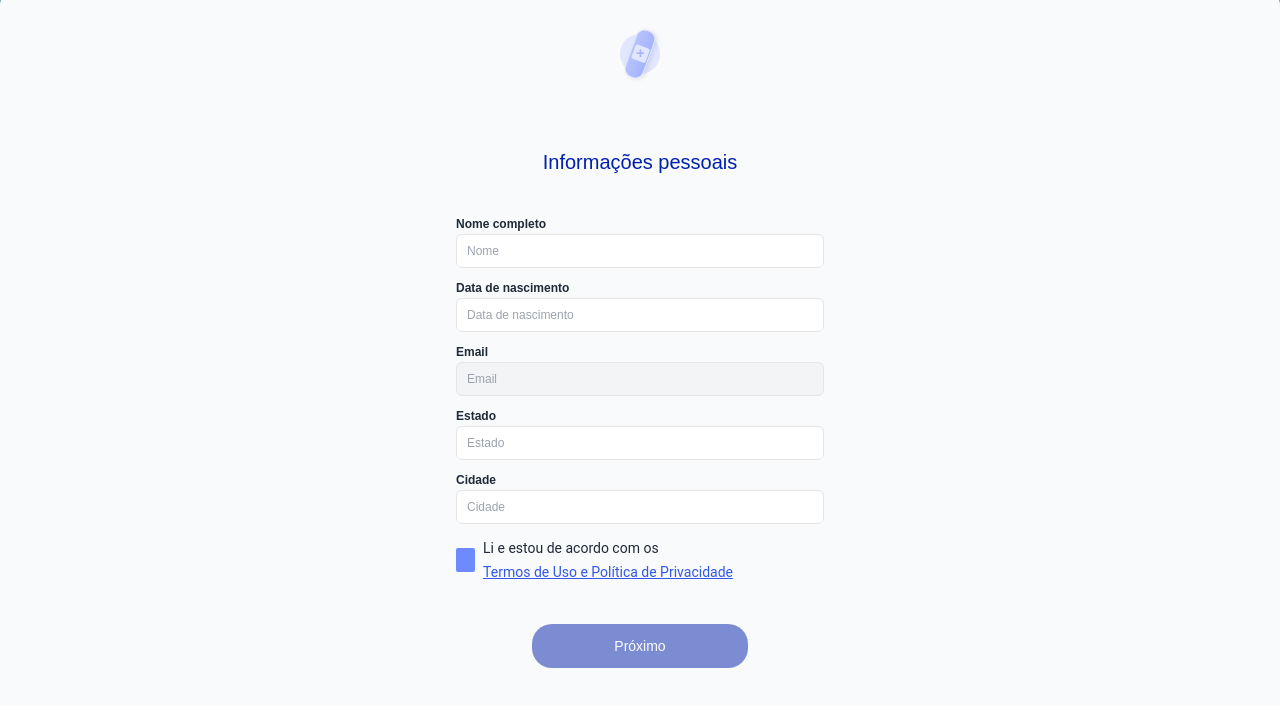
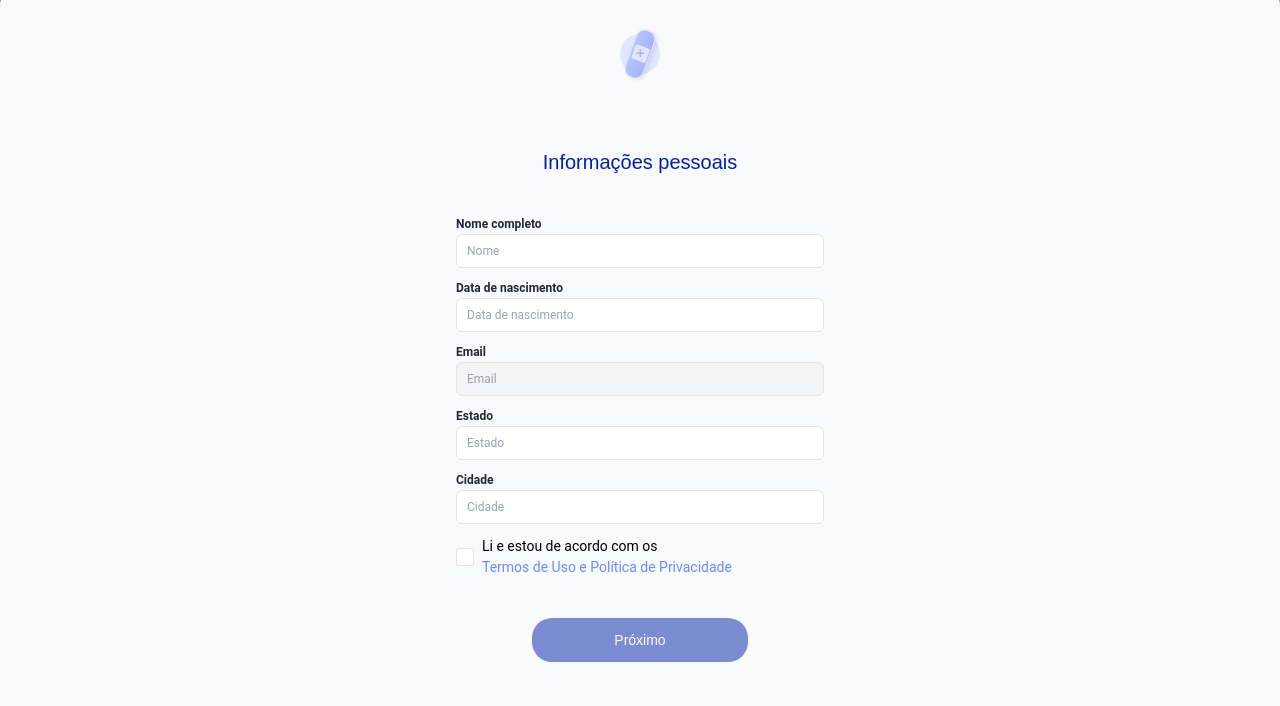
Before and after one commit to datasci4citizens/app-wounds, a React (Vite) app: page /specialist-signup in a window 1280 px wide. Shown: the top 706 px of the page. Built offline with nearby package versions, Linux system fonts and the light colour scheme; no server answers.

Commit message:
ajuste checkbox e bottomsheet

```diff
--- a/src/components/ui/new/general/Checkbox.tsx
+++ b/src/components/ui/new/general/Checkbox.tsx
@@ -5,17 +5,20 @@ export function Checkbox({ className, ...props }: React.ComponentPropsWithoutRef
   return (
     <CheckboxPrimitive.Root
       className={`
-        w-5
-        bg-[#6D8AFF]
+        w-6
+        h-6
         rounded-sm
         flex items-center justify-center
-        focus:outline-none focus:ring-2 focus:ring-blue-500
+        transition-colors
+        bg-white
+        data-[state=checked]:bg-[#6D8AFF]
+        data-[state=checked]:outline-none
         ${className ?? ''}
       `}
       {...props}
     >
       <CheckboxPrimitive.Indicator>
-        <Check className="w-5 text-white" />
+        <Check className="w-4 h-4 text-white" />
       </CheckboxPrimitive.Indicator>
     </CheckboxPrimitive.Root>
   );
--- a/src/components/ui/new/general/InputField.tsx
+++ b/src/components/ui/new/general/InputField.tsx
@@ -13,7 +13,7 @@ interface InputFieldProps {
 export function InputField({ label, name, value, onChange, placeholder, readOnly, type = "text" }: InputFieldProps) {
   return (
     <div className="space-y-0.5">
-      <label className="block text-gray-800 text-xs font-bold">{label}</label>
+      <label style={{ fontFamily: "Roboto, sans-serif"}} className="block text-gray-800 text-xs font-bold">{label}</label>
       <input
         type={type}
         name={name}
@@ -25,7 +25,7 @@ export function InputField({ label, name, value, onChange, placeholder, readOnly
           "w-full py-1.5 px-2.5 text-sm border rounded-md focus:outline-none focus:ring-1",
           readOnly ? "bg-gray-100 cursor-not-allowed " : "focus:ring-blue-500"
         )}
-        style={{ fontSize: '0.75rem' }}
+        style={{ fontFamily: "Roboto, sans-serif", fontSize: '0.75rem' }}
       />
     </div>
   );
--- a/src/components/ui/new/general/TermsWithPopup.tsx
+++ b/src/components/ui/new/general/TermsWithPopup.tsx
@@ -3,6 +3,7 @@ import { Checkbox } from "@/components/ui/new/general/Checkbox";
 
 interface TermsWithPopupProps {
   onChange?: (checked: boolean) => void;
+  onNext?: () => void;
 }
 
 export function TermsWithPopup({ onChange }: TermsWithPopupProps) {
@@ -51,34 +52,35 @@ export function TermsWithPopup({ onChange }: TermsWithPopupProps) {
   }
 
   return (
-    <>
+    <div className="flex flex-col items-center">
+      <div className="flex items-center gap-2 max-w-md w-full">
+        <div className="flex-shrink-0" style={{ width: 18, height: 18 }}>
+          <Checkbox
+            checked={checked}
+            onCheckedChange={handleCheckedChange}
+            className="w-[18px] h-[18px] min-w-[18px] min-h-[18px] border border-[#E7E5E4]"
+          />
+        </div>
         <label
-        className="flex items-center gap-2 max-w-md cursor-pointer select-none"
+          className="cursor-pointer select-none flex-grow"
           style={{
             fontFamily: "Roboto, sans-serif",
             fontWeight: 400,
             fontSize: 14,
-          lineHeight: "24px",
-          color: "#1F2937",
           }}
         >
-        <Checkbox
-          checked={checked}
-          onCheckedChange={handleCheckedChange}
-          className="w-6 h-6"
-        />
-        <span>
+          <span className="text-black">
             Li e estou de acordo com os{" "}
             <button
               type="button"
-            className="underline"
-            style={{ color: "#3357E6" }}
+              className="text-[#6D8AFF]"
               onClick={() => setOpen(true)}
             >
               Termos de Uso e Política de Privacidade
             </button>
           </span>
         </label>
+      </div>
 
       {open && (
         <div
@@ -87,7 +89,7 @@ export function TermsWithPopup({ onChange }: TermsWithPopupProps) {
         >
           <div
             ref={popupRef}
-            className="bg-white rounded-xl p-6 overflow-auto shadow-[0_10px_20px_rgba(0,0,0,0.25)] flex flex-col items-center"
+            className="bg-white rounded-2xl p-6 overflow-auto shadow-[0_10px_30px_rgba(0,0,0,0.35)] flex flex-col items-center"
             style={{
               width: 400,
               height: 500,
@@ -130,6 +132,6 @@ export function TermsWithPopup({ onChange }: TermsWithPopupProps) {
           </div>
         </div>
       )}
-    </>
+    </div>
   );
 }
```
Also changed, not shown: 1 other file (tests, documents, lock files or other folders). Lines whose indentation alone changed are shown as unchanged.
